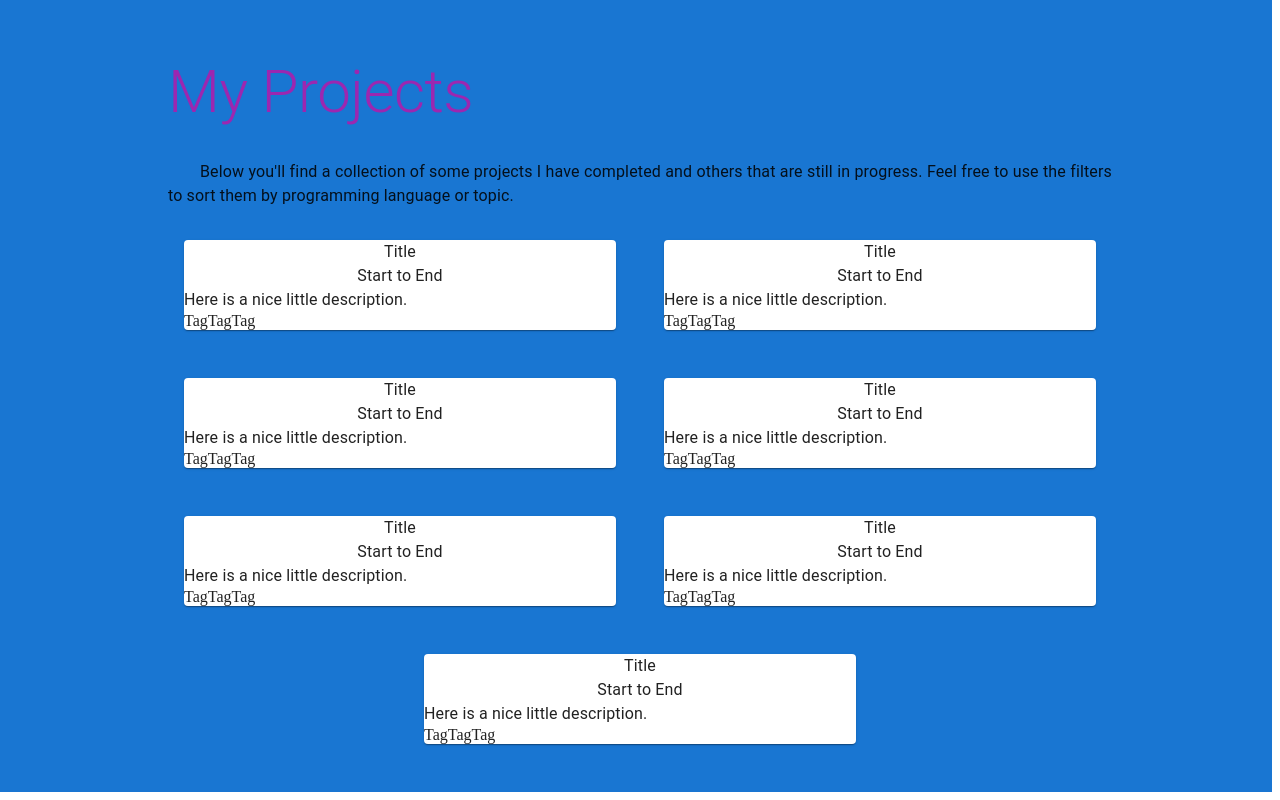
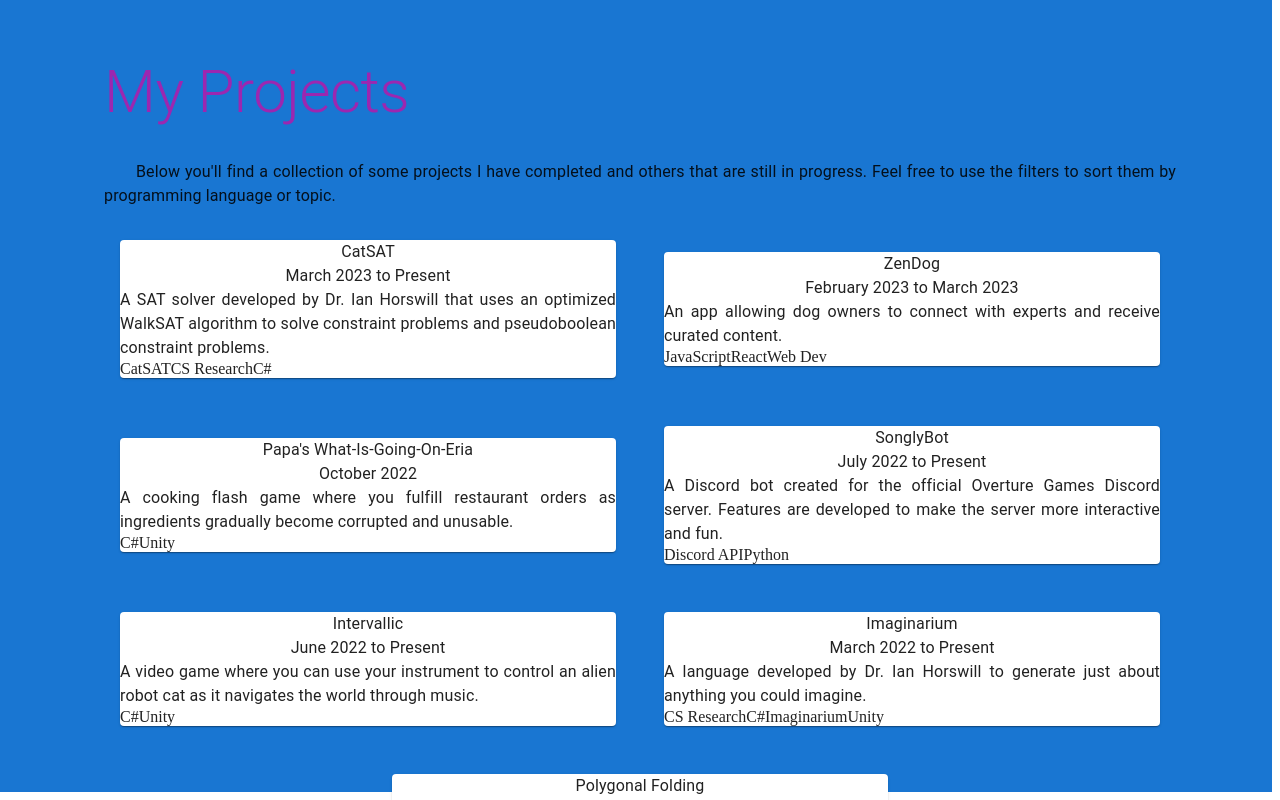
Before and after one commit to mercedes-sandu/my-site, a Next.js app: page /PortfolioPage in a window 1280 px wide. Shown: the top 800 px of the page. Built offline with nearby package versions, Linux system fonts and the light colour scheme.

Commit message:
json parsing works for projects

```diff
--- a/package.json
+++ b/package.json
@@ -14,6 +14,7 @@
     "@types/node": "^16.18.38",
     "@types/react": "^18.2.14",
     "@types/react-dom": "^18.2.6",
+    "fs": "^0.0.1-security",
     "mui": "^0.0.1",
     "next": "^13.4.7",
     "react": "^18.2.0",
--- a/src/components/portfolio-card/PortfolioCard.tsx
+++ b/src/components/portfolio-card/PortfolioCard.tsx
@@ -8,29 +8,32 @@ import {
     StyledTitle
 } from "../../styles/PortfolioCard";
 
-function PortfolioCard() {
+interface PortfolioCardProps {
+    title: string;
+    dates: string;
+    description: string;
+    tags: string[];
+}
+
+function PortfolioCard(props: PortfolioCardProps) {
     return (
         <StyledCardGrid item md={6}>
             <StyledPortfolioCard>
                 <StyledTitle>
-                    Title
+                    {props.title}
                 </StyledTitle>
                 <StyledDates>
-                    Start to End
+                    {props.dates}
                 </StyledDates>
                 <StyledDescription>
-                    Here is a nice little description.
+                    {props.description}
                 </StyledDescription>
                 <StyledTagsBox>
-                    <StyledTag>
-                        Tag
-                    </StyledTag>
-                    <StyledTag>
-                        Tag
-                    </StyledTag>
-                    <StyledTag>
-                        Tag
-                    </StyledTag>
+                    {props.tags.map((tag, index) => (
+                        <StyledTag key={index}>
+                            {tag}
+                        </StyledTag>
+                    ))}
                 </StyledTagsBox>
             </StyledPortfolioCard>
         </StyledCardGrid>
--- a/src/index.css
+++ b/src/index.css
@@ -45,7 +45,7 @@ code {
 }
 
 ::-webkit-scrollbar-thumb {
-  background-color: rgba(0, 0, 0, 0.4);
+  background-color: rgba(0, 0, 0, 0);
   border-radius: 10rem;
   border: 1px solid #fff;
   height: 7px;
--- a/src/pages/AboutPage.tsx
+++ b/src/pages/AboutPage.tsx
@@ -1,6 +1,7 @@
 import { Grid } from "@mui/material";
 import {
     StyledContainer,
+    StyledFooter,
     StyledHeader,
     StyledHeaderSpan,
     StyledInlineLink,
@@ -60,6 +61,8 @@ function AboutPage() {
                     check out my <StyledInlineLink href="">resume</StyledInlineLink>! I'd love to hear from you!
                 </StyledParagraph>
             </Grid>
+            <StyledFooter>
+            </StyledFooter>
         </StyledContainer>
     );
 }
--- a/src/pages/HomePage.tsx
+++ b/src/pages/HomePage.tsx
@@ -1,5 +1,5 @@
 import {
-    StyledContainer,
+    StyledFooter,
     StyledHeader,
     StyledHomePageContainer,
     StyledInlineLink,
@@ -83,6 +83,8 @@ function HomePage() {
                     />
                 </Grid>
             </StyledHalfContainer>
+            <StyledFooter>
+            </StyledFooter>
         </StyledHomePageContainer>
     );
 }
--- a/src/pages/PortfolioPage.tsx
+++ b/src/pages/PortfolioPage.tsx
@@ -1,15 +1,16 @@
 import { Grid } from "@mui/material";
 import {
     StyledContainer,
+    StyledFooter,
     StyledHeader,
     StyledHeaderSpan,
     StyledParagraph,
 } from "../styles/StyledComponents";
 import PortfolioCard from "../components/portfolio-card/PortfolioCard";
+import projects from "../jsons/projects.json";
 
 function PortfolioPage() {
     return (
-        <>
         <StyledContainer container spacing={2}>
             <Grid item md={12}>
                 <StyledHeader variant="h2">
@@ -21,7 +22,7 @@ function PortfolioPage() {
                     them by programming language or topic.
                 </StyledParagraph>
                 <Grid item md={12}>
-
+                    {/* filter tags will go here */}
                 </Grid>
                 <Grid
                     container
@@ -29,48 +30,20 @@ function PortfolioPage() {
                     alignItems="center"
                     justifyContent="center"
                 >
-                        <PortfolioCard />
-                        <PortfolioCard />
-                        <PortfolioCard />
-                        <PortfolioCard />
-                        <PortfolioCard />
-                        <PortfolioCard />
-                        <PortfolioCard />
-                            {/* <Link href="/portfolio/catsat">CatSAT</Link> */}
-                        {/* <StyledCardGrid item md={6}>
-                            <PortfolioCard>
-                                <Link href="/portfolio/zendog">ZenDog</Link>
-                            </PortfolioCard>
-                        </StyledCardGrid>
-                        <StyledCardGrid item md={6}>
-                            <PortfolioCard>
-                                <Link href="/portfolio/papas-what-is-going-on-eria">Papa's What-Is-Going-On-Eria</Link>
-                            </PortfolioCard>
-                        </StyledCardGrid>
-                        <StyledCardGrid item md={6}>
-                            <PortfolioCard>
-                                <Link href="/portfolio/songlybot">SonglyBot</Link>
-                            </PortfolioCard>
-                        </StyledCardGrid>
-                        <StyledCardGrid item md={6}>
-                            <PortfolioCard>
-                                <Link href="/portfolio/intervallic">Intervallic</Link>
-                            </PortfolioCard>
-                        </StyledCardGrid>
-                        <StyledCardGrid item md={6}>
-                            <PortfolioCard>
-                                <Link href="/portfolio/imaginarium">Imaginarium</Link>
-                            </PortfolioCard>
-                        </StyledCardGrid>
-                        <StyledCardGrid item md={6}>
-                            <PortfolioCard>
-                                <Link href="/portfolio/polygonal-folding">Polygonal Folding</Link>
-                            </PortfolioCard>
-                        </StyledCardGrid> */}
+                    {Object.entries(projects).map(([key, project]) => (
+                        <PortfolioCard
+                            key={key}
+                            title={project.title}
+                            dates={project.dates}
+                            description={project.description}
+                            tags={project.tags}
+                        />
+                    ))}
                 </Grid>
             </Grid>
+            <StyledFooter>
+            </StyledFooter>
         </StyledContainer>
-        </>
     );
 }
 
--- a/src/styles/HomePage.ts
+++ b/src/styles/HomePage.ts
@@ -24,6 +24,9 @@ export const StyledHalfContainer = styled(Grid)(({ theme }) => ({
 export const StyledIconButton = styled(IconButton)(({ theme }) => ({
     backgroundColor: theme.palette.secondary[4],
     boxShadow: `2px 2px 20px ${theme.palette.secondary[3]}`,
+    "&:hover": {
+        backgroundColor: theme.palette.secondary[4], // todo: scale button
+    }
 }));
 
 export const StyledEmail = styled(Email)(({ theme }) => ({
--- a/src/styles/NavBar.ts
+++ b/src/styles/NavBar.ts
@@ -14,6 +14,7 @@ export const StyledNavBar = styled(AppBar)(({ theme }) => ({
     position: "static",
     backgroundColor: theme.palette.primary.main,
     color: theme.palette.text.primary,
+    padding: "1rem 2rem 0 2rem",
 }));
 
 export const StyledIconButton = styled(IconButton)(({ theme }) => ({
--- a/src/styles/StyledComponents.ts
+++ b/src/styles/StyledComponents.ts
@@ -1,10 +1,16 @@
-import { Grid, Link, styled, Typography } from "@mui/material";
+import { Box, Grid, Link, styled, Typography } from "@mui/material";
 
 export const StyledContainer = styled(Grid)(({ theme }) => ({
     backgroundColor: theme.palette.primary.main,
     color: theme.palette.text.primary,
-    padding: "3rem 10rem 3rem 10rem",
+    padding: "3rem 6rem 3rem 6rem",
     height: "100vh",
+}));
+
+export const StyledFooter = styled(Box)(({ theme }) => ({
+    width: "100%",
+    backgroundColor: theme.palette.primary.main,
+    height: "10vh",
 }));
 
 export const StyledHomePageContainer = styled(Grid)(({ theme }) => ({
```
Also changed, not shown: src/jsons/projects.json (renamed from public/jsons/projects.json), 1 other file (tests, documents, lock files or other folders). Lines whose indentation alone changed are shown as unchanged.
